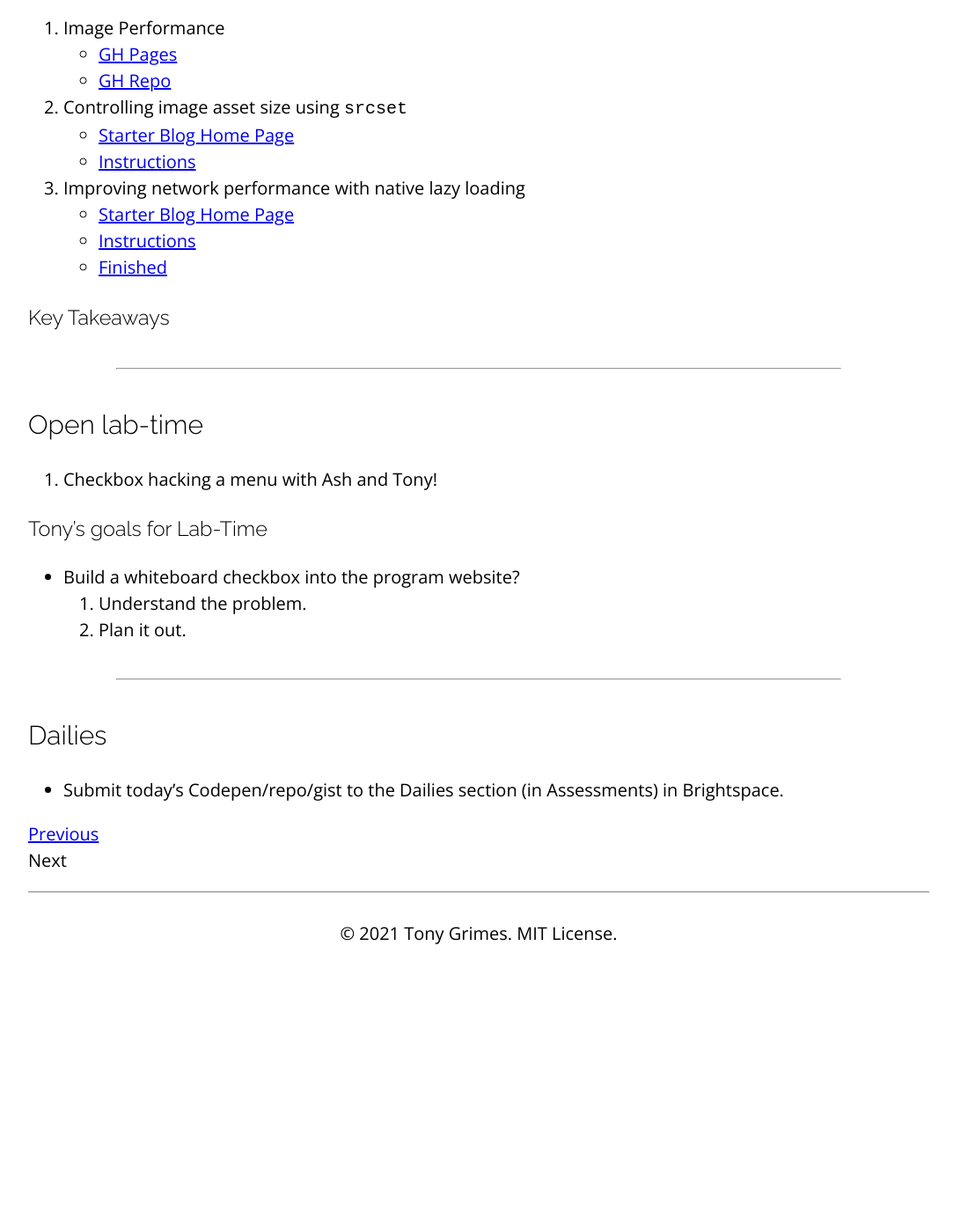
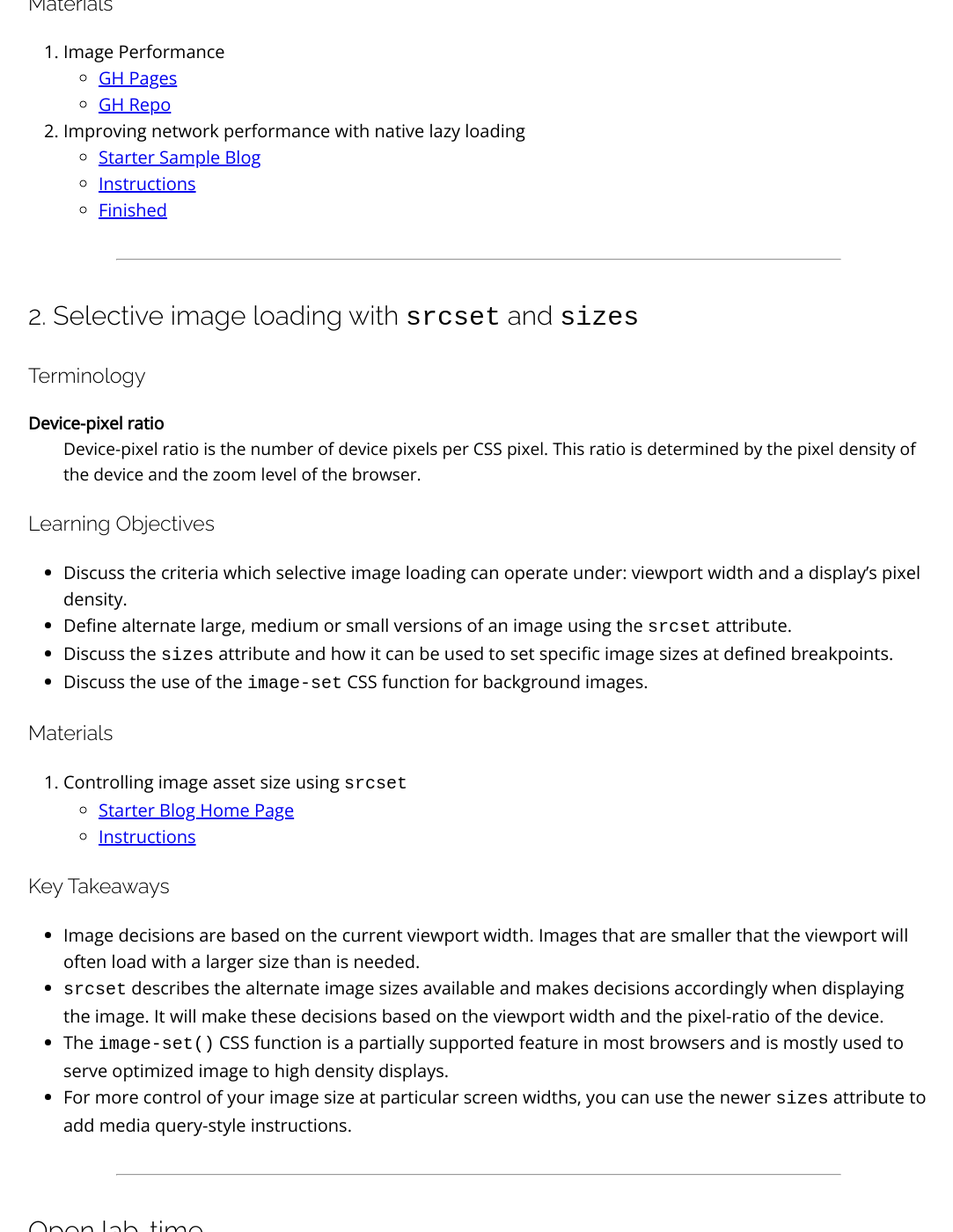
Before and after one commit to sait-wbdv/winter-2021, a Jekyll site: the page built from _posts/2021-02-05-selective-image-loading.md, in a window 1280 px wide and 1400 px high, scrolled down 1859 px. Shown: the whole window at 88% size, without its empty margins (96-1179 px from the left). Built offline with Jekyll 4.4.1, drawn with Linux system fonts in a browser that asks for light colours; nearby versions of some CDN libraries; before the commit the page ends 2967 px from its top, so only the background shows below that; some of the changed text lies outside the part shown.

Commit message:
added updated W4F

```diff
--- a/_posts/2021-02-05-selective-image-loading.md
+++ b/_posts/2021-02-05-selective-image-loading.md
@@ -30,30 +30,50 @@ categories: cpnt201
 
 ## Morning reflection
 ### Housekeeping
+- [`cpnt201-a2`](https://github.com/sait-wbdv/assessments/tree/master/cpnt201/assignment-2)
+- `cpnt201-a3` pushed to Feb 15 (Family Day)
+- Due Friday Feb 12: [CPNT 260 Exercises](https://github.com/sait-wbdv/assessments/tree/master/cpnt262/exercises)
 
 ---
 
-## `width` and `height` attributes
+## 1. `width`, `height` and `loading` image attributes
 ### Learning Objectives
 - Discuss the advantages of using `width` and `height` attributes.
 - Review the risks of breaking image aspect ratio when `width` and `height` attributes are defined.
-- Selectively download a large or small version of an image using the `srcset` attribute.
-- Explore the use of the `image-set` CSS function for background images.
+- Demonstrate the `loading` attribute for delaying image downloads.
 
-### Terms
 ### Materials
 1. Image Performance
-    - [GH Pages]({{"/sample-code/frontend/image-performance/" | relative_url }})
+    - [GH Pages]({{site.baseurl}}/sample-code/frontend/image-performance/)
     - [GH Repo](https://github.com/sait-wbdv/sample-code/tree/master/frontend/image-performance)
-2. Controlling image asset size using `srcset`
-    - [Starter Blog Home Page]({{"/sample-code/frontend/image-performance/starter" | relative_url }})
-    - [Instructions]({{"/sample-code/frontend/image-performance/#define-minimally-responsive-images" | relative_url }})
-3. Improving network performance with native lazy loading
-    - [Starter Blog Home Page]({{"/sample-code/frontend/image-performance/starter" | relative_url }})
-    - [Instructions]({{"/sample-code/frontend/image-performance/#manage-network-resources-with-native-lazy-loading" | relative_url }})
-    - [Finished]({{"/sample-code/frontend/image-performance/lazy-loading" | relative_url }})
+2. Improving network performance with native lazy loading
+    - [Starter Sample Blog]({{site.baseurl}}/sample-code/frontend/image-performance/starter)
+    - [Instructions]({{site.baseurl}}/sample-code/frontend/image-performance/#manage-network-resources-with-native-lazy-loading)
+    - [Finished]({{site.baseurl}}/sample-code/frontend/image-performance/lazy-loading)
+
+---
+
+## 2. Selective image loading with `srcset` and `sizes`
+### Terminology
+Device-pixel ratio
+: Device-pixel ratio is the number of device pixels per CSS pixel. This ratio is determined by the pixel density of the device and the zoom level of the browser.
+
+### Learning Objectives
+- Discuss the criteria which selective image loading can operate under: viewport width and a display's pixel density.
+- Define alternate large, medium or small versions of an image using the `srcset` attribute.
+- Discuss the `sizes` attribute and how it can be used to set specific image sizes at defined breakpoints.
+- Discuss the use of the `image-set` CSS function for background images.
+
+### Materials
+1. Controlling image asset size using `srcset`
+    - [Starter Blog Home Page]({{site.baseurl}}/sample-code/frontend/image-performance/starter)
+    - [Instructions]({{site.baseurl}}/sample-code/frontend/image-performance/#define-minimally-responsive-images)
 
 ### Key Takeaways
+- Image decisions are based on the current viewport width. Images that are smaller that the viewport will often load with a larger size than is needed.
+- `srcset` describes the alternate image sizes available and makes decisions accordingly when displaying the image. It will make these decisions based on the viewport width and the pixel-ratio of the device.
+- The `image-set()` CSS function is a partially supported feature in most browsers and is mostly used to serve optimized image to high density displays.
+- For more control of your image size at particular screen widths, you can use the newer `sizes` attribute to add media query-style instructions.
 
 ---
 
```
Also changed, not shown: other parts of _posts/2021-02-05-selective-image-loading.md (+1 -0 lines).
